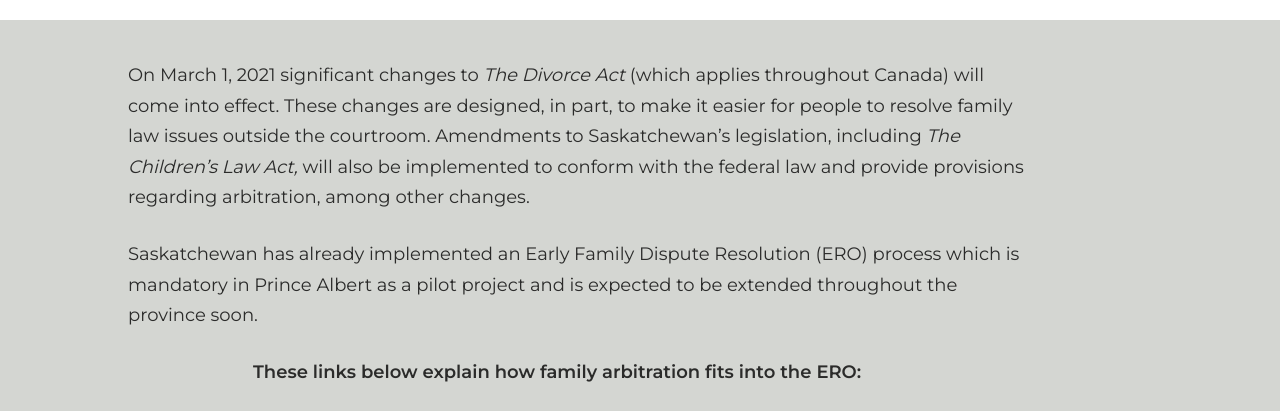
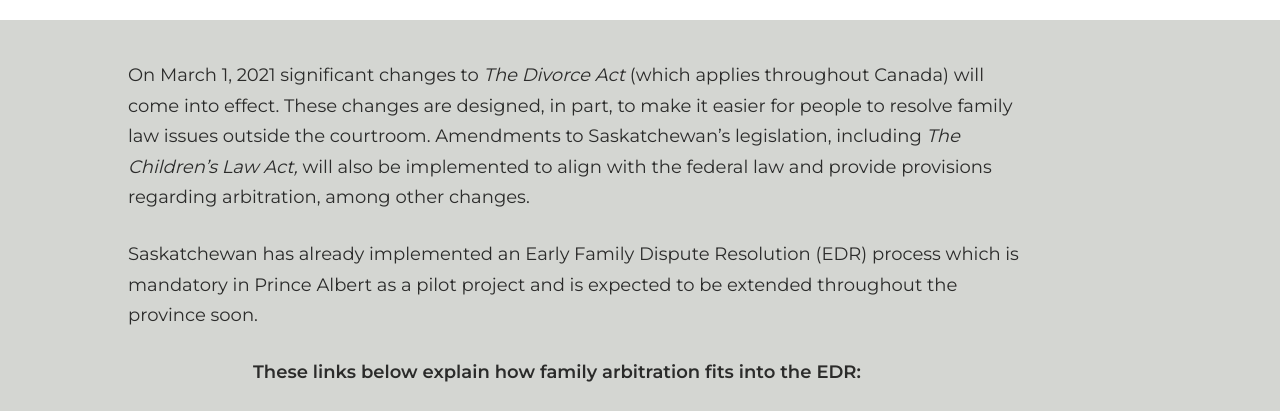
Before and after one commit to milos-prince/lbpLaw, a Gatsby site: page /family-arbitration in a window 1280 px wide. Shown: the part 329-740 px from the top of the page. Built offline with nearby package versions, Linux system fonts and the light colour scheme; Gatsby itself is replaced by a stand-in of ours.

Commit message:
five millionth text change

```diff
--- a/src/pages/family-arbitration.js
+++ b/src/pages/family-arbitration.js
@@ -11,11 +11,11 @@ const IndexPage = () => (
     </section>
     <section className="textSection bg-light-green">
       <div className="labourTextbox">
-      <p>On March 1, 2021 significant changes to <span className="ital">The Divorce Act</span> (which applies throughout Canada) will come into effect. These changes are designed, in part, to make it easier for people to resolve family law issues outside the courtroom. Amendments to Saskatchewan’s legislation, including <span className="ital">The Children’s Law Act,</span> will also be implemented to conform with the federal law and provide provisions regarding arbitration, among other changes.</p>
-      <p>Saskatchewan has already implemented an Early Family Dispute Resolution (ERO) process which is mandatory in Prince Albert as a pilot project and is expected to be extended throughout the province soon.</p>
+      <p>On March 1, 2021 significant changes to <span className="ital">The Divorce Act</span> (which applies throughout Canada) will come into effect. These changes are designed, in part, to make it easier for people to resolve family law issues outside the courtroom. Amendments to Saskatchewan’s legislation, including <span className="ital">The Children’s Law Act,</span> will also be implemented to align with the federal law and provide provisions regarding arbitration, among other changes.</p>
+      <p>Saskatchewan has already implemented an Early Family Dispute Resolution (EDR) process which is mandatory in Prince Albert as a pilot project and is expected to be extended throughout the province soon.</p>
       </div>
       <div className="indentLeft">
-      <p className="bold">These links below explain how family arbitration fits into the ERO:</p>
+      <p className="bold">These links below explain how family arbitration fits into the EDR:</p>
       <p><a href="https://www.saskatchewan.ca/residents/births-deaths-marriages-and-divorces/separation-or-divorce/early-family-dispute-resolution/family-arbitration">Family Arbitration</a></p>
       <p><a href={resolution}>Mandatory Early Dispute Resolution</a></p>
       </div>
```
